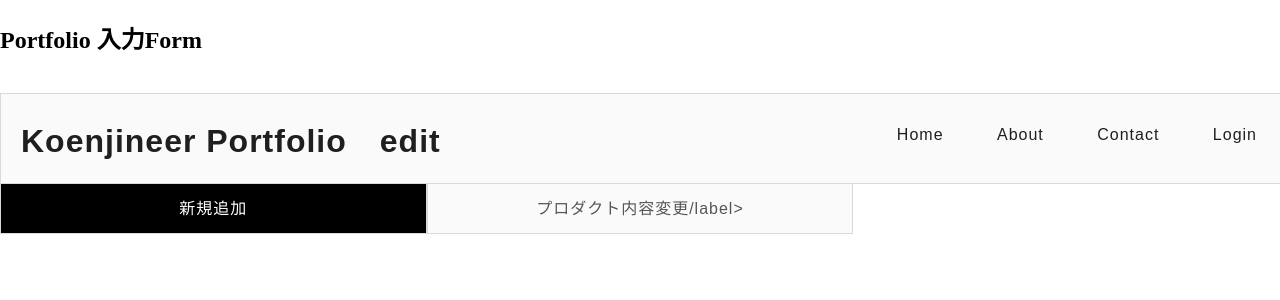
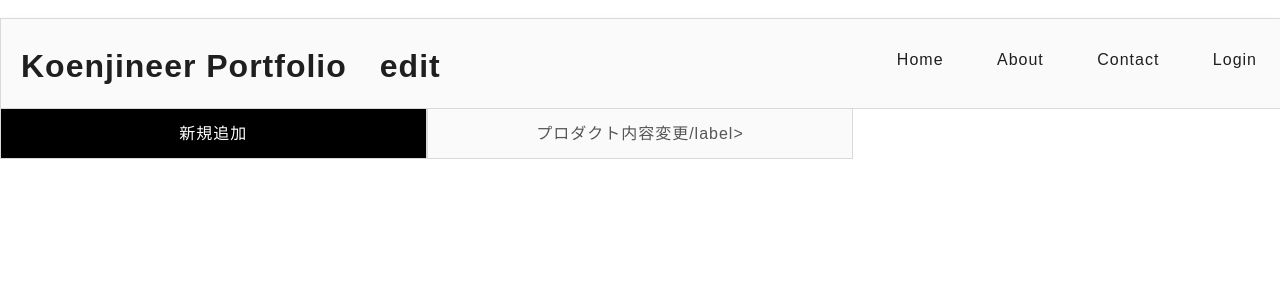
Before and after one commit to High-Temple-Force/portFolio_forKoenji, a PHP site: page /master.php in a window 1280 px wide. Shown: the top 300 px of the page. Run offline with PHP 8.4, Linux system fonts and the light colour scheme; the visitor is signed in with stand-in values (Sample User, id 1); some web fonts are replaced.

Commit message:
main.php can add and change

```diff
--- a/master.php
+++ b/master.php
@@ -33,29 +33,6 @@ if (isset($_POST["submit"])) {
     }
 }
 ?>
-
-<!DOCTYPE html>
-<html>
-    <head>
-        <meta charset="utf-8">
-        <title>Portfolio form</title>
-        <link rel="stylesheet" href="form.css">
-    </head>
-
-
-    <body>
-        <div class="title">
-            <h2>
-                    Portfolio 入力Form　<br />
-            </h2>
-        </div>
-
-
-    </body>
-
-
-
-</html>
 
 <!DOCTYPE html>
 <html>
```
